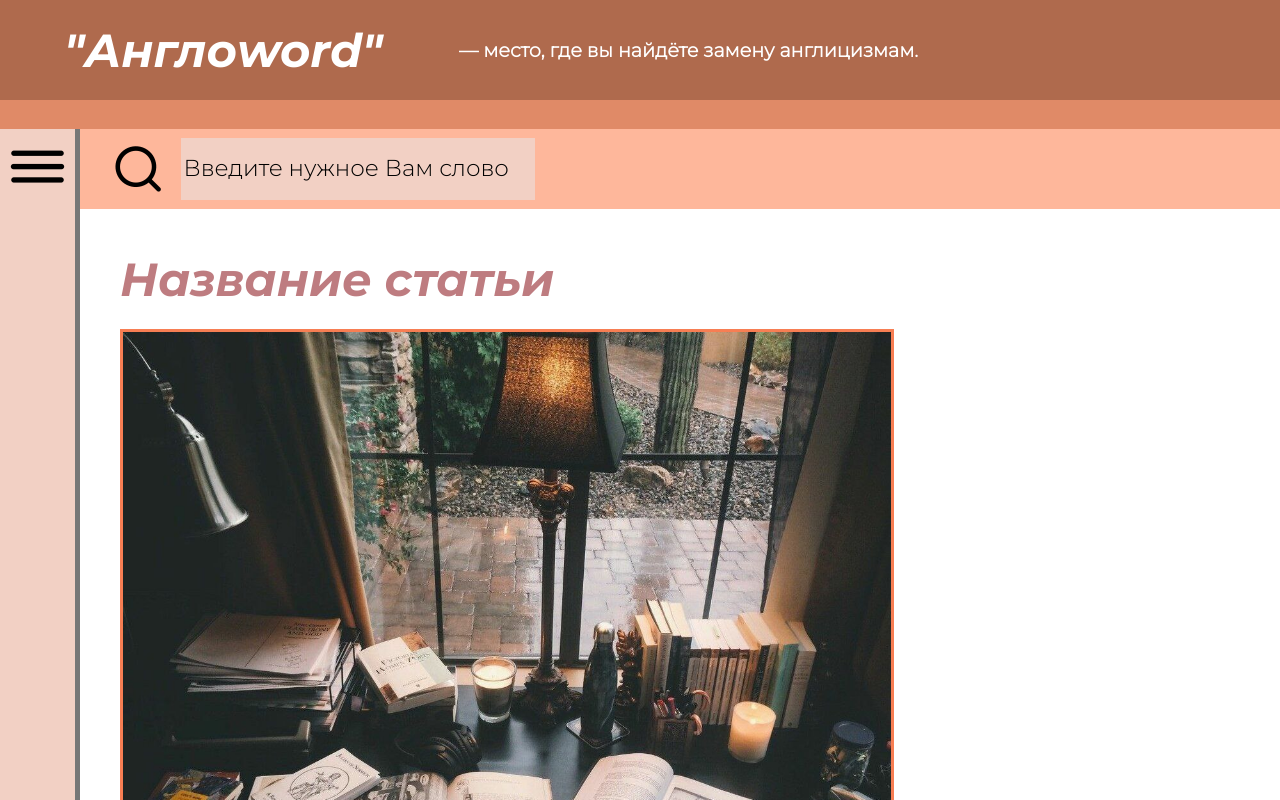
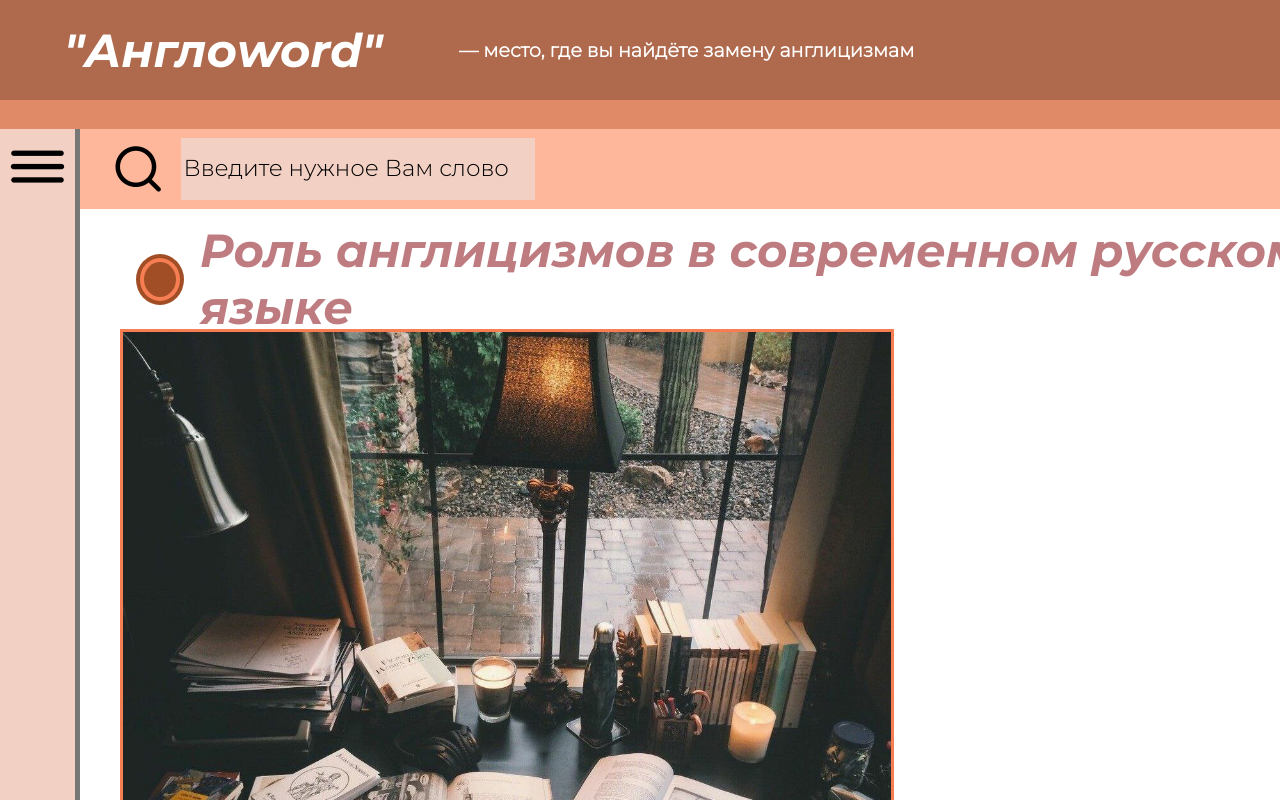
Before and after one commit to Vladislave1000-7/Vladislave1000-7.github.io, a plain HTML site: page index.html in a window 1280 px wide. Drawn offline with nearby package versions, Linux system fonts and the light colour scheme.

Commit message:
cosmetic
kkkk

```diff
--- a/index.html
+++ b/index.html
@@ -12,7 +12,7 @@
 <body>
     <div class="header">
         <h1>"Англоword"</h1>
-        <h3> — место, где вы найдёте замену англицизмам.</h3>
+        <h3> — место, где вы найдёте замену англицизмам</h3>
     </div>
     <div class = "main">
         <div id = "hub">
@@ -26,8 +26,10 @@
                 </form>
             </div>
             <div class = "article">
+
                 <div class="title">
-                    <h2>Название статьи</h2>
+                    <div class="Bpoint"></div>
+                    <h2>Роль англицизмов в современном русском языке</h2>
                 </div>
                 <div class = "textBox">
                     <div class="content"><div id="im1"></div></div>
```
